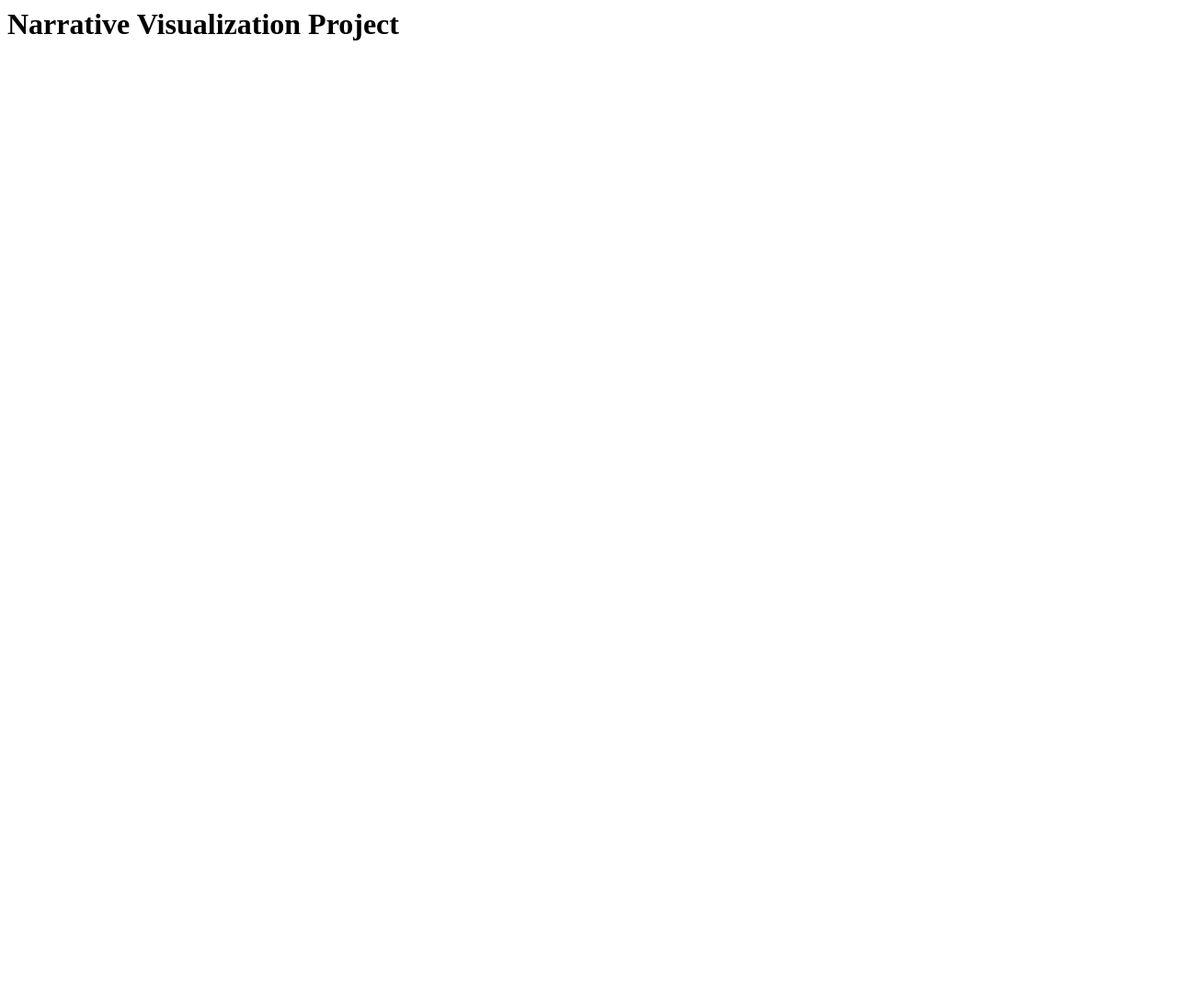
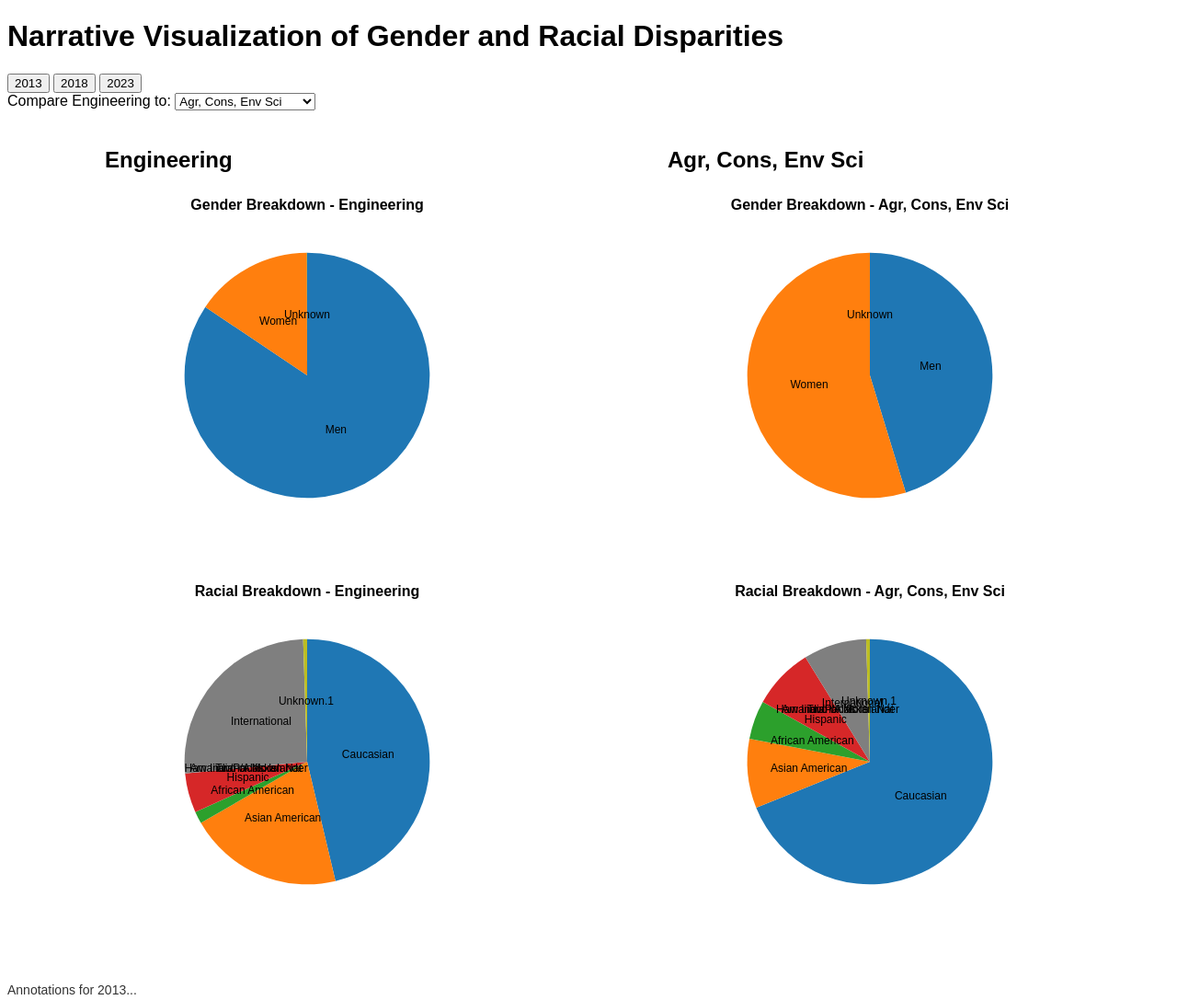
Before and after one commit to andreaz3/narrative-visualization-project, a plain HTML site: page index.html in a window 1280 px wide. Shown: the whole page at 92% size. Before the commit the page ends 800 px from the top, so only its background shows below. Drawn offline with nearby package versions, Linux system fonts and the light colour scheme.

Commit message:
initial setup for pie chart slides

```diff
--- /dev/null
+++ b/CleanedCombinedSummaryUndergrad.csv
@@ -0,0 +1,43 @@
+Term,College Code,College Name,Student Level,Total,Men,Women,Unknown,Caucasian,Asian American,African American,Hispanic,Native American,Hawaiian/Pacific Isl,Multiracial,International,Unknown.1,Unnamed: 17,Unnamed: 18,Unnamed: 19,Unnamed: 20,Unnamed: 21,Unnamed: 22,Unnamed: 23,Unnamed: 24,Unnamed: 25
+2013.0,KL,"Agr, Cons, Env Sci",Undergraduate,2770.0,1254.0,1516.0,0.0,1854.0,245.0,137.0,218.0,1.0,4.0,74.0,224.0,13.0,,,,,,,,,
+2013.0,KM,Business,Undergraduate,2973.0,1623.0,1350.0,0.0,1542.0,475.0,101.0,202.0,0.0,5.0,51.0,580.0,17.0,,,,,,,,,
+2013.0,KN,Education,Undergraduate,576.0,56.0,520.0,0.0,449.0,39.0,18.0,46.0,0.0,2.0,11.0,10.0,1.0,,,,,,,,,
+2013.0,KP,Engineering,Undergraduate,7112.0,6003.0,1107.0,2.0,3199.0,1410.0,110.0,359.0,6.0,11.0,183.0,1798.0,36.0,,,,,,,,,
+2013.0,KR,Fine & Applied Arts,Undergraduate,1574.0,704.0,870.0,0.0,907.0,158.0,79.0,123.0,2.0,3.0,39.0,251.0,12.0,,,,,,,,,
+2013.0,KT,Media,Undergraduate,1059.0,333.0,725.0,1.0,685.0,90.0,75.0,81.0,0.0,1.0,31.0,87.0,9.0,,,,,,,,,
+2013.0,KV,Liberal Arts & Sci,Undergraduate,11287.0,5884.0,5399.0,4.0,5671.0,1773.0,793.0,1011.0,7.0,17.0,265.0,1680.0,70.0,,,,,,,,,
+2013.0,KW,General Studies,Undergraduate,2786.0,1625.0,1161.0,0.0,1357.0,420.0,204.0,374.0,2.0,2.0,83.0,330.0,14.0,,,,,,,,,
+2013.0,KY,Applied Health Sci,Undergraduate,1982.0,659.0,1323.0,0.0,1229.0,213.0,225.0,212.0,0.0,2.0,64.0,29.0,8.0,,,,,,,,,
+2013.0,LE,Institute of Aviation,Undergraduate,29.0,23.0,6.0,0.0,24.0,2.0,2.0,1.0,0.0,0.0,0.0,0.0,0.0,,,,,,,,,
+2013.0,LL,School of Social Work,Undergraduate,146.0,17.0,129.0,0.0,93.0,8.0,20.0,16.0,0.0,1.0,5.0,1.0,2.0,,,,,,,,,
+2018.0,KL,"Agr, Cons, Env Sci",Undergraduate,2629.0,1121.0,1505.0,3.0,1546.0,232.0,194.0,353.0,3.0,2.0,67.0,220.0,12.0,,,,,,,,,
+2018.0,KM,Business,Undergraduate,3140.0,1703.0,1435.0,2.0,1483.0,613.0,95.0,286.0,0.0,2.0,76.0,559.0,26.0,,,,,,,,,
+2018.0,KN,Education,Undergraduate,608.0,75.0,532.0,1.0,384.0,59.0,31.0,97.0,0.0,1.0,21.0,14.0,1.0,,,,,,,,,
+2018.0,KP,Engineering,Undergraduate,7234.0,5605.0,1627.0,2.0,2730.0,1954.0,110.0,493.0,3.0,7.0,264.0,1605.0,68.0,,,,,,,,,
+2018.0,KR,Fine & Applied Arts,Undergraduate,1678.0,757.0,920.0,1.0,811.0,217.0,119.0,228.0,0.0,2.0,65.0,229.0,7.0,,,,,,,,,
+2018.0,KT,Media,Undergraduate,993.0,353.0,640.0,0.0,596.0,83.0,71.0,108.0,1.0,0.0,37.0,90.0,7.0,,,,,,,,,
+2018.0,KV,Liberal Arts & Sci,Undergraduate,12035.0,6083.0,5948.0,4.0,4903.0,2306.0,804.0,1486.0,7.0,9.0,396.0,2072.0,52.0,,,,,,,,,
+2018.0,KW,General Studies,Undergraduate,2962.0,1746.0,1215.0,1.0,1076.0,452.0,311.0,581.0,3.0,1.0,86.0,441.0,11.0,,,,,,,,,
+2018.0,KY,Applied Health Sci,Undergraduate,2038.0,676.0,1362.0,0.0,1080.0,294.0,242.0,301.0,0.0,3.0,78.0,37.0,3.0,,,,,,,,,
+2018.0,LL,School of Social Work,Undergraduate,259.0,35.0,224.0,0.0,144.0,17.0,21.0,61.0,0.0,1.0,12.0,3.0,0.0,,,,,,,,,
+2018.0,LN,Center Innov in Teach Learn,Undergraduate,94.0,49.0,40.0,5.0,29.0,15.0,7.0,8.0,0.0,1.0,5.0,0.0,29.0,,,,,,,,,
+2018.0,NB,Provost & VC Acad Affairs,Undergraduate,3.0,0.0,2.0,1.0,1.0,0.0,0.0,1.0,0.0,0.0,0.0,0.0,1.0,,,,,,,,,
+2023.0,KL,"Agr, Cons, Env Sci",Undergraduate,2674.0,1178.0,1496.0,0.0,1440.0,299.0,166.0,485.0,6.0,3.0,79.0,155.0,41.0,,,,,,,,,
+2023.0,KM,Business,Undergraduate,3112.0,1761.0,1348.0,3.0,1259.0,742.0,120.0,379.0,0.0,1.0,106.0,460.0,45.0,,,,,,,,,
+2023.0,KN,Education,Undergraduate,728.0,92.0,636.0,0.0,412.0,82.0,45.0,135.0,0.0,0.0,30.0,20.0,4.0,,,,,,,,,
+2023.0,KP,Engineering,Undergraduate,8659.0,6540.0,2116.0,3.0,2621.0,2747.0,149.0,736.0,1.0,3.0,341.0,1921.0,140.0,,,,,,,,,
+2023.0,KR,Fine & Applied Arts,Undergraduate,1834.0,772.0,1059.0,3.0,877.0,269.0,126.0,282.0,0.0,1.0,83.0,177.0,19.0,,,,,,,,,
+2023.0,KT,Media,Undergraduate,942.0,349.0,593.0,0.0,438.0,140.0,80.0,157.0,0.0,0.0,29.0,90.0,8.0,,,,,,,,,
+2023.0,KV,Liberal Arts & Sci,Undergraduate,12297.0,5740.0,6545.0,12.0,4552.0,2807.0,714.0,1662.0,2.0,1.0,498.0,1920.0,141.0,,,,,,,,,
+2023.0,KW,General Studies,Undergraduate,2047.0,1092.0,955.0,0.0,704.0,271.0,219.0,466.0,1.0,2.0,69.0,293.0,22.0,,,,,,,,,
+2023.0,KY,Applied Health Sci,Undergraduate,2222.0,780.0,1440.0,2.0,1007.0,371.0,270.0,411.0,0.0,1.0,96.0,49.0,17.0,,,,,,,,,
+2023.0,LL,School of Social Work,Undergraduate,276.0,40.0,235.0,1.0,151.0,23.0,22.0,65.0,0.0,1.0,11.0,3.0,0.0,,,,,,,,,
+2023.0,LN,Center Innov in Teach Learn,Undergraduate,111.0,49.0,57.0,5.0,22.0,18.0,6.0,10.0,0.0,0.0,8.0,2.0,45.0,,,,,,,,,
+2023.0,LP,School of Information Sciences,Undergraduate,560.0,319.0,240.0,1.0,116.0,225.0,35.0,50.0,0.0,0.0,11.0,114.0,9.0,,,,,,,,,
+2023.0,NB,Provost & VC Acad Affairs,Undergraduate,5.0,3.0,2.0,0.0,3.0,0.0,2.0,0.0,0.0,0.0,0.0,0.0,0.0,,,,,,,,,
+,,,,,,,,,,,,,,,,,,,,,,,,,
+,,,,,,,,,,,,,,,,,,,,,,,,,
+,,,,,,,,,,,,,,,,,,,,,,,,,
+,,,,,,,,,,,,,,,,,,,,,,,,,
+,,,,,,,,,,,,,,,,,,,,,,,,,
+,,,,,,,,,,,,,,,,,,,,,,,,,
--- a/index.html
+++ b/index.html
@@ -1 +1,45 @@
-<h1>Narrative Visualization Project</h1>
+<!DOCTYPE html>
+<html lang="en">
+<head>
+    <meta charset="UTF-8">
+    <title>Narrative Visualization</title>
+    <style>
+        body {
+            font-family: Arial, sans-serif;
+        }
+        .chart-container {
+            display: flex;
+            flex-wrap: wrap;
+            justify-content: space-around;
+            margin: 20px;
+        }
+        .chart {
+            width: 400px;
+            height: 400px;
+            margin: 20px;
+        }
+        .annotations {
+            font-size: 14px;
+            color: #333;
+        }
+    </style>
+</head>
+<body>
+    <h1>Narrative Visualization of Gender and Racial Disparities</h1>
+    <div class="navigation">
+        <button onclick="loadData(2013)">2013</button>
+        <button onclick="loadData(2018)">2018</button>
+        <button onclick="loadData(2023)">2023</button>
+    </div>
+    <div>
+        <label for="comparison-college">Compare Engineering to:</label>
+        <select id="comparison-college" onchange="loadData(currentYear)">
+        </select>
+    </div>
+    <div class="chart-container" id="chart-container"></div>
+    <div class="annotations" id="annotations"></div>
+    <div id="tooltip" style="position: absolute; visibility: hidden; background: rgba(0, 0, 0, 0.7); color: #fff; padding: 5px; border-radius: 3px; pointer-events: none;"></div>
+    <script src="https://d3js.org/d3.v6.min.js"></script>
+    <script src="script.js"></script>
+</body>
+</html>
--- /dev/null
+++ b/script.js
@@ -0,0 +1,146 @@
+let currentYear = 2013;
+
+function loadData(year) {
+    currentYear = year;
+    d3.csv("CleanedCombinedSummaryUndergrad.csv").then(data => {
+        const filteredData = data.filter(d => +d.Term === year);
+        const colleges = [...new Set(filteredData.map(d => d["College Name"]))];
+        const comparisonDropdown = d3.select("#comparison-college");
+        if (comparisonDropdown.selectAll("option").empty()) {
+            colleges.forEach(college => {
+                if (college !== "Engineering") {
+                    comparisonDropdown.append("option").text(college).attr("value", college);
+                }
+            });
+        }
+        const selectedCollege = comparisonDropdown.node().value;
+        updateCharts(filteredData, selectedCollege);
+    });
+}
+
+function updateCharts(data, comparisonCollege) {
+    d3.select("#chart-container").selectAll("*").remove();
+
+    const collegesToDisplay = ["Engineering", comparisonCollege];
+    console.log(`Gender Data for ${comparisonCollege}:`, comparisonCollege);
+
+    collegesToDisplay.forEach(college => {
+        const collegeData = data.filter(d => d["College Name"] === college);
+
+        const genderData = prepareGenderData(collegeData);
+        const racialData = prepareRacialData(collegeData);
+
+        // ID Format
+        const formattedCollege = college.replace(/\s+/g, '-').replace(/[^a-zA-Z0-9-]/g, '');
+
+        const collegeSection = d3.select("#chart-container").append("div").attr("class", "college-section");
+        collegeSection.append("h2").text(college);
+        collegeSection.append("div").attr("id", `gender-chart-${formattedCollege}`).attr("class", "chart");
+        collegeSection.append("div").attr("id", `racial-chart-${formattedCollege}`).attr("class", "chart");
+
+        updateChart(`#gender-chart-${formattedCollege}`, genderData, `Gender Breakdown - ${college}`);
+        updateChart(`#racial-chart-${formattedCollege}`, racialData, `Racial Breakdown - ${college}`);
+    });
+
+    updateAnnotations(currentYear);
+}
+
+function prepareGenderData(data) {
+    const men = d3.sum(data, d => +d.Men || 0);
+    const women = d3.sum(data, d => +d.Women || 0);
+    const unknown = d3.sum(data, d => +d.Unknown || 0);
+    return [
+        { label: "Men", value: men },
+        { label: "Women", value: women },
+        { label: "Unknown", value: unknown }
+    ];
+}
+
+function prepareRacialData(data) {
+    const categories = [
+        "Caucasian", "Asian American", "African American", "Hispanic",
+        "Hawaiian/Pacific Islander", "Am Indian/Alaskan Nat", "Two or More", "International", "Unknown.1"
+    ];
+    return categories.map(category => {
+        return {
+            label: category,
+            value: d3.sum(data, d => +d[category] || 0)
+        };
+    });
+}
+
+function updateChart(containerId, data, title) {
+    const width = 400;
+    const height = 400;
+    const radius = Math.min(width, height) / 3;
+    const color = d3.scaleOrdinal(d3.schemeCategory10);
+
+    d3.select(containerId).selectAll("*").remove();
+
+    const svg = d3.select(containerId)
+        .append("svg")
+        .attr("width", width)
+        .attr("height", height)
+        .append("g")
+        .attr("transform", `translate(${width / 2}, ${height / 2})`);
+
+    svg.append("text")
+        .attr("x", 0)
+        .attr("y", -height / 2 + 20)
+        .attr("text-anchor", "middle")
+        .style("font-size", "16px")
+        .style("font-weight", "bold")
+        .text(title);
+
+    const pie = d3.pie()
+        .value(d => d.value)
+        .sort(null);
+
+    const arc = d3.arc()
+        .innerRadius(0)
+        .outerRadius(radius);
+
+    const path = svg.selectAll("path")
+        .data(pie(data))
+        .enter().append("path")
+        .attr("d", arc)
+        .attr("fill", d => color(d.data.label))
+        .on("mouseover", function(event, d) {
+            d3.select("#tooltip")
+                .style("visibility", "visible")
+                .html(`${d.data.label}: ${d.data.value} (${Math.round(d.data.value / d3.sum(data, d => d.value) * 100)}%)`)
+                .style("left", `${event.pageX + 5}px`)
+                .style("top", `${event.pageY - 28}px`);
+        })
+        .on("mousemove", function(event) {
+            d3.select("#tooltip")
+                .style("left", `${event.pageX + 5}px`)
+                .style("top", `${event.pageY - 28}px`);
+        })
+        .on("mouseout", function() {
+            d3.select("#tooltip").style("visibility", "hidden");
+        });
+
+    // Labels
+    svg.selectAll("text.label")
+        .data(pie(data))
+        .enter().append("text")
+        .attr("class", "label")
+        .attr("transform", d => `translate(${arc.centroid(d)})`)
+        .attr("dy", "0.35em")
+        .style("text-anchor", "middle")
+        .style("fill", "#000")
+        .style("font-size", "12px")
+        .text(d => d.data.label);
+}
+
+function updateAnnotations(year) {
+    const annotations = {
+        2013: "Annotations for 2013...",
+        2018: "Annotations for 2018...",
+        2023: "Annotations for 2023..."
+    };
+    d3.select("#annotations").text(annotations[year]);
+}
+
+loadData(2013);
```
